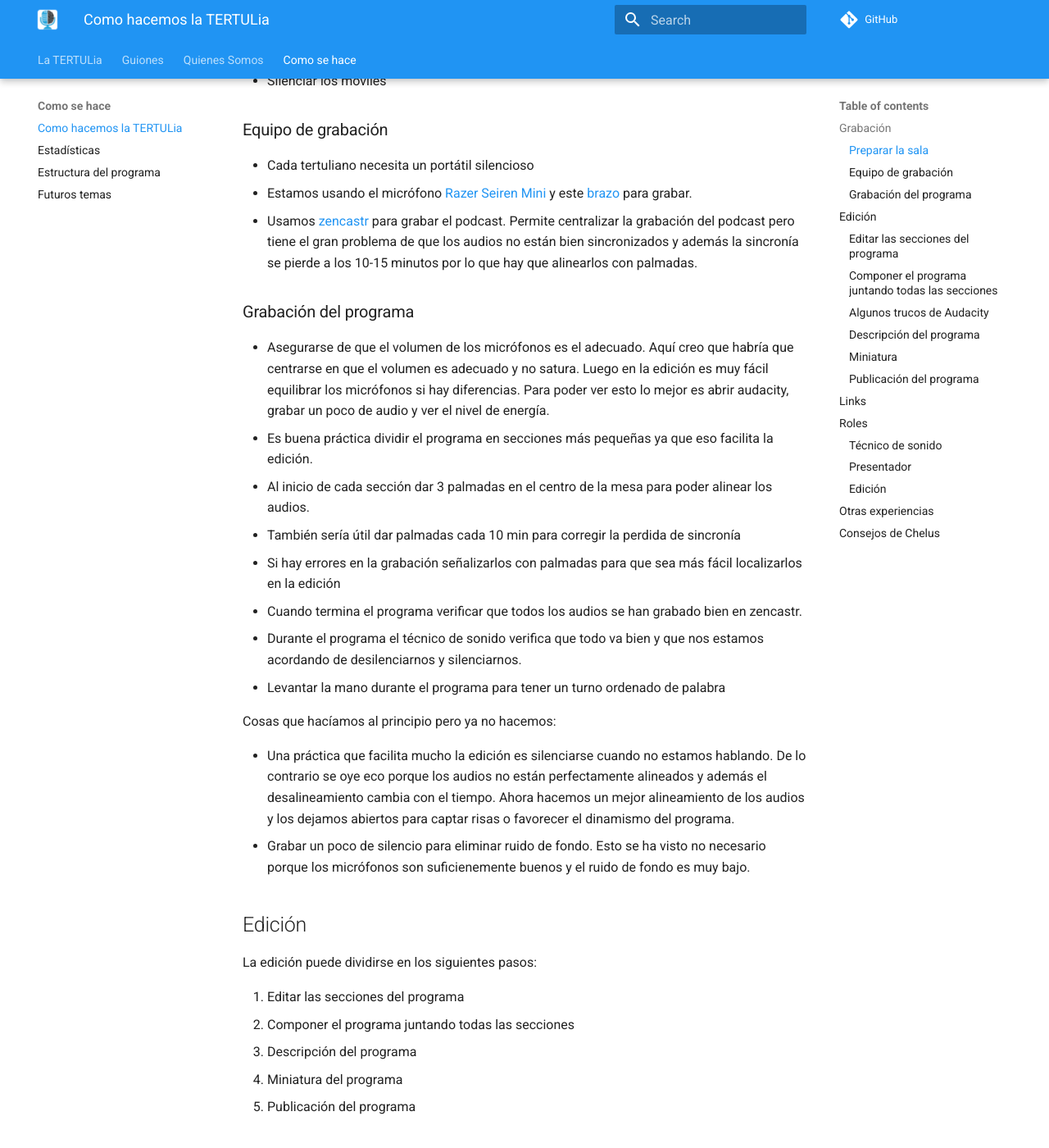
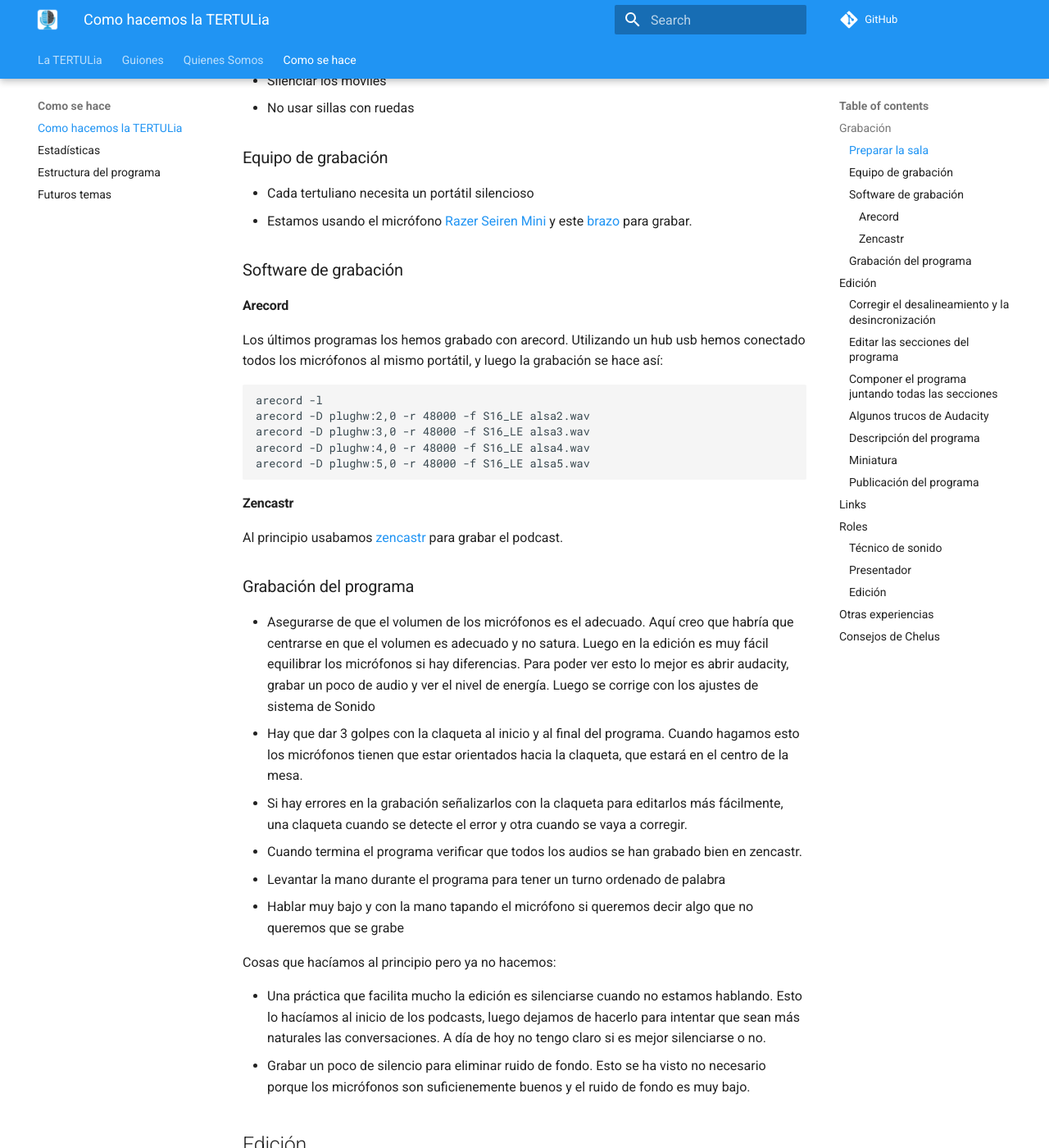
Before and after one commit to ironbar/tertulia_inteligencia_artificial, an MkDocs documentation site: the page built from docs/como-se-hace/como-hacemos-la-tertulia.md, in a window 1280 px wide and 1400 px high, scrolled down 458 px. Shown: the whole window at 82% size. Built offline with MkDocs 1.6.1 and Material for MkDocs 9.7.7, drawn with Linux system fonts in a browser that asks for light colours; comment, search, counter and statistics services are not loaded; some of the changed text lies outside the part shown.

Commit message:
actualizando la guia de como hacemos la tertulia

````diff
--- a/docs/como-se-hace/como-hacemos-la-tertulia.md
+++ b/docs/como-se-hace/como-hacemos-la-tertulia.md
@@ -10,31 +10,48 @@
 - Traer percheros con abrigos y ponerlos en las esquinas para minimizar eco, poner sillas en las esquinas
 - Servir líquidos a los tertulianos
 - Silenciar los moviles
+- No usar sillas con ruedas
 
 ### Equipo de grabación
 
 - Cada tertuliano necesita un portátil silencioso
 - Estamos usando el micrófono [Razer Seiren Mini](https://www.mediamarkt.es/es/product/_micr%C3%B3fono-razer-seiren-mini-mercury-usb-para-pc-mac-ps4-110-db-blanco-1495613.html) y este [brazo](https://amzn.eu/d/3hzRJB3) para grabar.
-- Usamos [zencastr](https://zencastr.com/) para grabar el podcast. Permite centralizar la grabación del podcast pero tiene el gran problema de que los audios no están bien sincronizados y además la sincronía se pierde a los 10-15 minutos por lo que hay que alinearlos con palmadas.
+
+### Software de grabación
+
+#### Arecord
+
+Los últimos programas los hemos grabado con arecord. Utilizando un hub usb hemos conectado todos los
+micrófonos al mismo portátil, y luego la grabación se hace así:
+
+```bash
+arecord -l
+arecord -D plughw:2,0 -r 48000 -f S16_LE alsa2.wav
+arecord -D plughw:3,0 -r 48000 -f S16_LE alsa3.wav
+arecord -D plughw:4,0 -r 48000 -f S16_LE alsa4.wav
+arecord -D plughw:5,0 -r 48000 -f S16_LE alsa5.wav
+```
+
+#### Zencastr
+
+Al principio usabamos [zencastr](https://zencastr.com/) para grabar el podcast.
 
 ### Grabación del programa
 
 - Asegurarse de que el volumen de los micrófonos es el adecuado. Aquí creo que habría que centrarse en que
 el volumen es adecuado y no satura. Luego en la edición es muy fácil equilibrar los micrófonos si hay diferencias.
-Para poder ver esto lo mejor es abrir audacity, grabar un poco de audio y ver el nivel de energía.
-- Es buena práctica dividir el programa en secciones más pequeñas ya que eso facilita la edición.
-- Al inicio de cada sección dar 3 palmadas en el centro de la mesa para poder alinear los audios.
-- También sería útil dar palmadas cada 10 min para corregir la perdida de sincronía
-- Si hay errores en la grabación señalizarlos con palmadas para que sea más fácil localizarlos en la edición
+Para poder ver esto lo mejor es abrir audacity, grabar un poco de audio y ver el nivel de energía. Luego se corrige con los ajustes de sistema de Sonido
+- Hay que dar 3 golpes con la claqueta al inicio y al final del programa. Cuando hagamos esto los micrófonos tienen que estar orientados hacia la claqueta, que estará en el centro de la mesa.
+- Si hay errores en la grabación señalizarlos con la claqueta para editarlos más fácilmente, una claqueta cuando se detecte el error y otra cuando se vaya a corregir.
 - Cuando termina el programa verificar que todos los audios se han grabado bien en zencastr.
-- Durante el programa el técnico de sonido verifica que todo va bien y que nos estamos acordando de desilenciarnos y silenciarnos.
 - Levantar la mano durante el programa para tener un turno ordenado de palabra
+- Hablar muy bajo y con la mano tapando el micrófono si queremos decir algo que no queremos que se grabe
 
 Cosas que hacíamos al principio pero ya no hacemos:
 
-- Una práctica que facilita mucho la edición es silenciarse cuando no estamos hablando. De lo contrario
-se oye eco porque los audios no están perfectamente alineados y además el desalineamiento cambia con el tiempo.
-Ahora hacemos un mejor alineamiento de los audios y los dejamos abiertos para captar risas o favorecer el dinamismo del programa.
+- Una práctica que facilita mucho la edición es silenciarse cuando no estamos hablando. Esto lo hacíamos al
+inicio de los podcasts, luego dejamos de hacerlo para intentar que sean más naturales las conversaciones.
+A día de hoy no tengo claro si es mejor silenciarse o no.
 - Grabar un poco de silencio para eliminar ruido de fondo. Esto se ha visto no necesario porque los micrófonos
 son suficienemente buenos y el ruido de fondo es muy bajo.
 
@@ -42,11 +59,45 @@
 
 La edición puede dividirse en los siguientes pasos:
 
+1. Corregir el desalineamiento y la desincronización
 1. Editar las secciones del programa
-2. Componer el programa juntando todas las secciones
-3. Descripción del programa
-4. Miniatura del programa
-5. Publicación del programa
+1. Componer el programa juntando todas las secciones
+1. Descripción del programa
+1. Miniatura del programa
+1. Publicación del programa
+
+### Corregir el desalineamiento y la desincronización
+
+El mayor problema que hemos encontrado al grabar el podcast es que los audios se desincronizan a lo largo
+del tiempo. Aunque alineemos los audios al inicio utilizando una claqueta luego se van desincronizando
+progresivamente.
+
+Esta desincronización hace que aparezca eco. La forma que hemos encontrado de solucionarlo es utilizar
+la claqueta tanto al inicio como al final del programa. Como el desalineamiento es progresivo este
+se puede corregir eliminando samples de audio. Utilizando las claquetas medimos y corregimos el desalineamiento con el siguiente script.
+
+```python
+import os
+import librosa
+import soundfile as sf
+import numpy as np
+
+def shorten_audio(filepath, offset_ms, duration_s):
+    y, sr = librosa.load(filepath, sr=None)
+    samples_to_drop = 1
+    samples_to_keep = duration_s*1000//offset_ms
+    print(f'One sample will be drop every {samples_to_keep}')
+    total_samples = len(y)
+    index = np.delete(np.arange(total_samples), np.arange(0, total_samples, samples_to_keep))
+    y_reduced = y[index]
+    sf.write('_reduced'.join(os.path.splitext(filepath)), y_reduced, sr)
+
+shorten_audio('gbarbadillo.wav', offset_ms=7, duration_s=int(30*60 + 45))
+shorten_audio('vgoni.wav', offset_ms=9, duration_s=int(30*60 + 45))
+```
+
+Esto no elimina completamente el eco, ya que el alineamiento es perfecto respecto al centro de la habitación.
+El problema es que el sonido tarda unos 3 ms en recorrer 1 metro de distancia.
 
 ### Editar las secciones del programa
 
````
